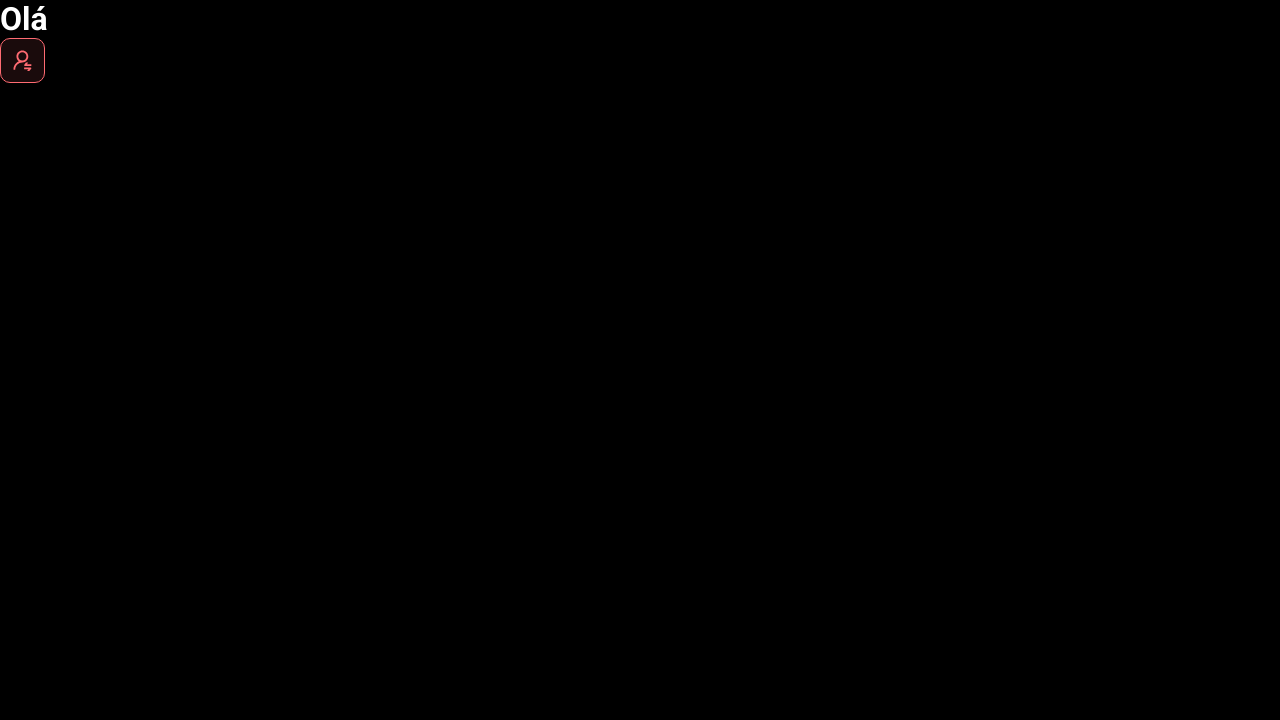
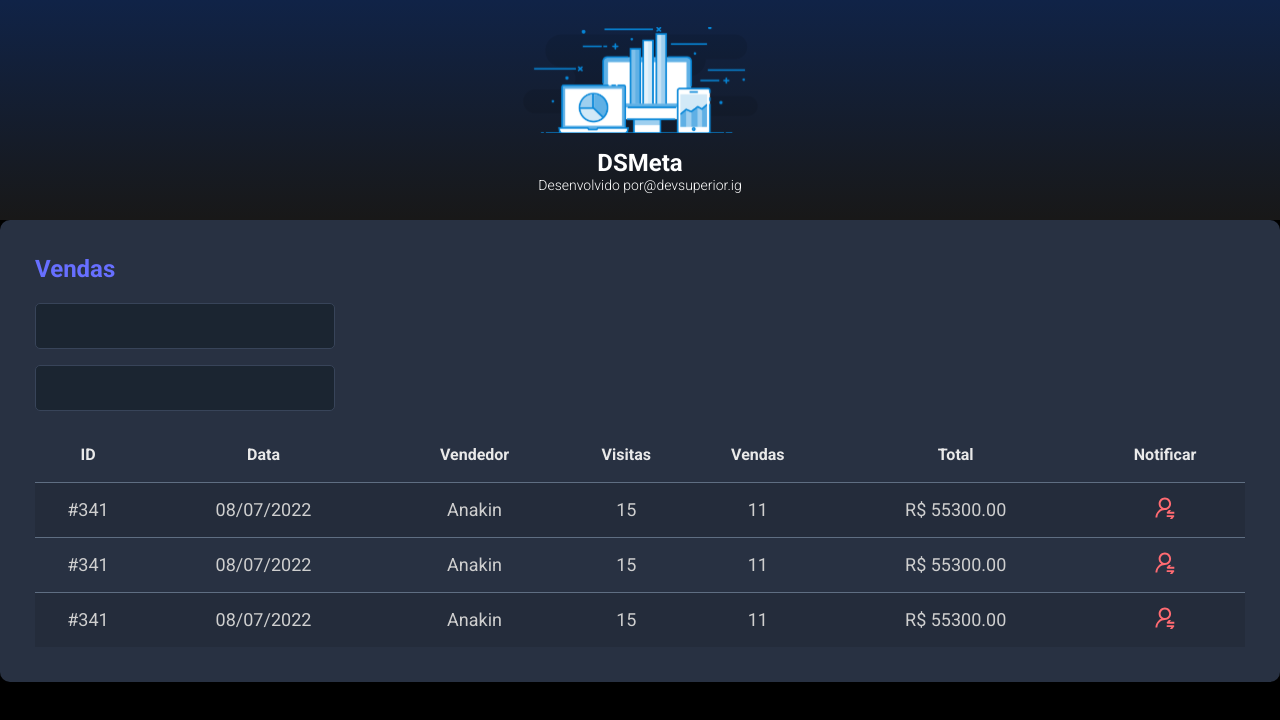
Before and after one commit to tiagobsb84/dsmedia-Spring-React, a React (Vite) app in the folder frontend/: page / in a window 1280 px wide. Shown: the top 720 px of the page. Built offline with nearby package versions, Linux system fonts and the light colour scheme.

Commit message:
Outros componentes

```diff
--- a/frontend/src/App.tsx
+++ b/frontend/src/App.tsx
@@ -1,12 +1,12 @@
-import NotificationButton from "./assets/components/NotificationButton"
+import Header from "./assets/components/Header"
+import SalesCard from "./assets/components/SalesCard"
 
 function App() {
   return(
     <>
-      <h1>Olá</h1>
-      <NotificationButton />
+      <Header />
+      <SalesCard />
     </>
-
   )
 }
 
--- /dev/null
+++ b/frontend/src/assets/components/Header/index.tsx
@@ -0,0 +1,22 @@
+import logo from "../../img/logo.svg";
+
+import "./style.css";
+
+function Header() {
+    return (
+        <>
+            <header>
+                <div className="dsmeta-logo-container">
+                    <img src={logo} alt="DSMeta" />
+                    <h1>DSMeta</h1>
+                    <p>
+                        Desenvolvido por
+                        <a href="https://www.instagram.com/devsuperior.ig">@devsuperior.ig</a>
+                    </p>
+                </div>
+            </header>
+        </>
+    )
+}
+
+export default Header;
--- /dev/null
+++ b/frontend/src/assets/components/Header/style.css
@@ -0,0 +1,27 @@
+header {
+    background: linear-gradient(180deg, #102347 0%, #181818 100%);
+    height: 220px;
+    display: flex;
+    align-items: center;
+    justify-content: center;
+  }
+
+  .dsmeta-logo-container {
+    display: flex;
+    flex-direction: column;
+    align-items: center;
+  }
+
+  .dsmeta-logo-container img {
+    width: 235px;
+  }
+
+  .dsmeta-logo-container h1 {
+    margin-top: 15px;
+    font-size: 24px;
+  }
+
+  .dsmeta-logo-container p {
+    font-size: 14px;
+    font-weight: 300;
+  }
--- /dev/null
+++ b/frontend/src/assets/components/SalesCard/index.tsx
@@ -0,0 +1,88 @@
+import notification from "../../img/notification-icon.svg";
+
+import "./style.css";
+
+function salesCard() {
+    return (
+        <>
+            <div className="dsmeta-card">
+                <h2 className="dsmeta-sales-title">Vendas</h2>
+                <div>
+                    <div className="dsmeta-form-control-container">
+                        <input className="dsmeta-form-control" type="text" />
+                    </div>
+                    <div className="dsmeta-form-control-container">
+                        <input className="dsmeta-form-control" type="text" />
+                    </div>
+                </div>
+
+                <div>
+                    <table className="dsmeta-sales-table">
+                        <thead>
+                            <tr>
+                                <th className="show992">ID</th>
+                                <th className="show576">Data</th>
+                                <th>Vendedor</th>
+                                <th className="show992">Visitas</th>
+                                <th className="show992">Vendas</th>
+                                <th>Total</th>
+                                <th>Notificar</th>
+                            </tr>
+                        </thead>
+                        <tbody>
+                            <tr>
+                                <td className="show992">#341</td>
+                                <td className="show576">08/07/2022</td>
+                                <td>Anakin</td>
+                                <td className="show992">15</td>
+                                <td className="show992">11</td>
+                                <td>R$ 55300.00</td>
+                                <td>
+                                    <div className="dsmeta-red-btn-container">
+                                        <div className="dsmeta-red-btn">
+                                            <img src={notification} alt="Notificar" />
+                                        </div>
+                                    </div>
+                                </td>
+                            </tr>
+                            <tr>
+                                <td className="show992">#341</td>
+                                <td className="show576">08/07/2022</td>
+                                <td>Anakin</td>
+                                <td className="show992">15</td>
+                                <td className="show992">11</td>
+                                <td>R$ 55300.00</td>
+                                <td>
+                                    <div className="dsmeta-red-btn-container">
+                                        <div className="dsmeta-red-btn">
+                                            <img src={notification} alt="Notificar" />
+                                        </div>
+                                    </div>
+                                </td>
+                            </tr>
+                            <tr>
+                                <td className="show992">#341</td>
+                                <td className="show576">08/07/2022</td>
+                                <td>Anakin</td>
+                                <td className="show992">15</td>
+                                <td className="show992">11</td>
+                                <td>R$ 55300.00</td>
+                                <td>
+                                    <div className="dsmeta-red-btn-container">
+                                        <div className="dsmeta-red-btn">
+                                            <img src={notification} alt="Notificar" />
+                                        </div>
+                                    </div>
+                                </td>
+                            </tr>
+                        </tbody>
+
+                    </table>
+                </div>
+
+            </div>
+        </>
+    )
+}
+
+export default salesCard;
--- /dev/null
+++ b/frontend/src/assets/components/SalesCard/style.css
@@ -0,0 +1,97 @@
+.dsmeta-card {
+    background-color: #283142;
+    border-radius: 10px;
+    padding: 30px 10px;
+  }
+
+  .dsmeta-sales-title {
+    color: #676fff;
+    font-size: 24px;
+    margin-bottom: 20px;
+  }
+
+  .dsmeta-form-control-container {
+    margin-bottom: 16px;
+    max-width: 300px;
+  }
+
+  .dsmeta-form-control {
+    width: 100%;
+    height: 46px;
+    background-color: #1b2531;
+    border: 1px solid #384459;
+    border-radius: 5px;
+    color: #9aaabe;
+    padding: 0 20px;
+    font-size: 18px;
+  }
+
+  .dsmeta-sales-table {
+    width: 100%;
+    border-spacing: 0;
+    border-collapse: collapse;
+  }
+
+  .dsmeta-sales-table thead {
+    height: 55px;
+    font-size: 16px;
+    color: #e9e9e9;
+    font-weight: 700;
+  }
+
+  .dsmeta-sales-table tbody {
+    font-size: 14px;
+    font-weight: 400;
+    color: #cfcfcf;
+    text-align: center;
+  }
+
+  .dsmeta-sales-table tbody tr {
+    height: 74px;
+    border-top: 1px solid #5f6e82;
+  }
+
+  .dsmeta-sales-table tbody tr:hover > td {
+    background-color: #384459;
+  }
+
+  .dsmeta-sales-table tbody tr:nth-child(odd) {
+    background-color: #242c3b;
+  }
+
+  .dsmeta-red-btn-container {
+      display: flex;
+      justify-content: center;
+  }
+
+  .show576 {
+      display: none;
+  }
+
+  .show992 {
+      display: none;
+  }
+
+  @media (min-width: 576px) {
+      .show576 {
+          display: table-cell;
+      }
+
+      .dsmeta-card {
+          padding: 35px;
+      }
+
+      .dsmeta-sales-table tbody tr {
+          height: 55px;
+      }
+
+      .dsmeta-sales-table tbody {
+          font-size: 18px;
+      }
+  }
+
+  @media (min-width: 992px) {
+      .show992 {
+          display: table-cell;
+      }
+  }
--- a/frontend/src/index.css
+++ b/frontend/src/index.css
@@ -19,3 +19,14 @@
   color: unset;
   text-decoration: none;
 }
+
+/*SalesCard*/
+.dsmeta-container {
+  width: 100%;
+  max-width: 900px;
+  margin: 0 auto;
+}
+
+#sales {
+  padding: 40px 10px;
+}
```
Also changed, not shown: frontend/src/assets/img/logo.svg (added).
